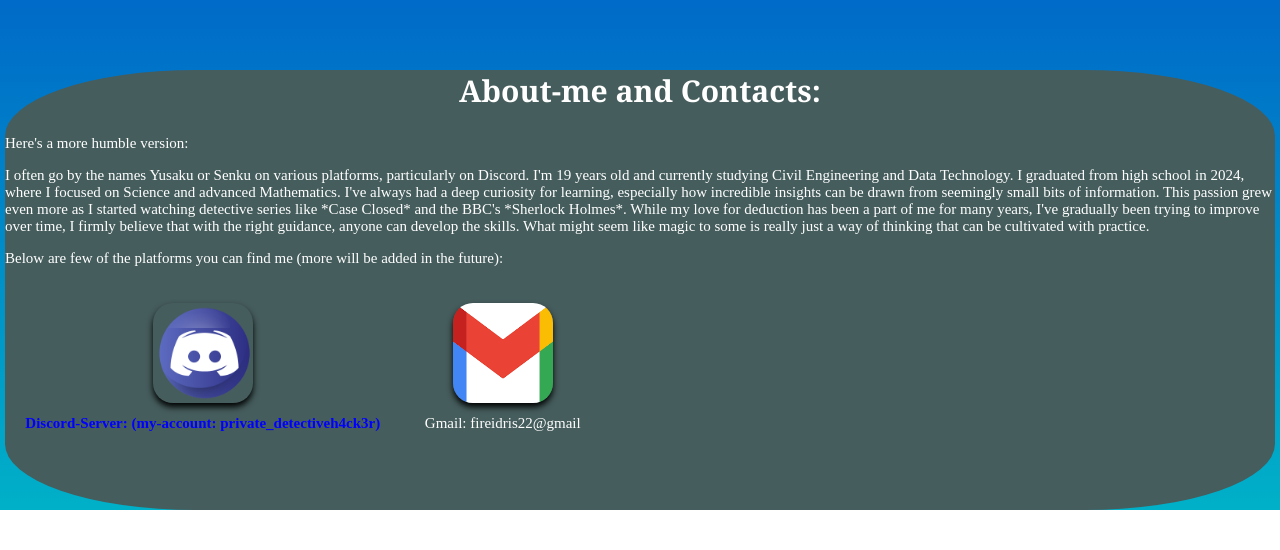
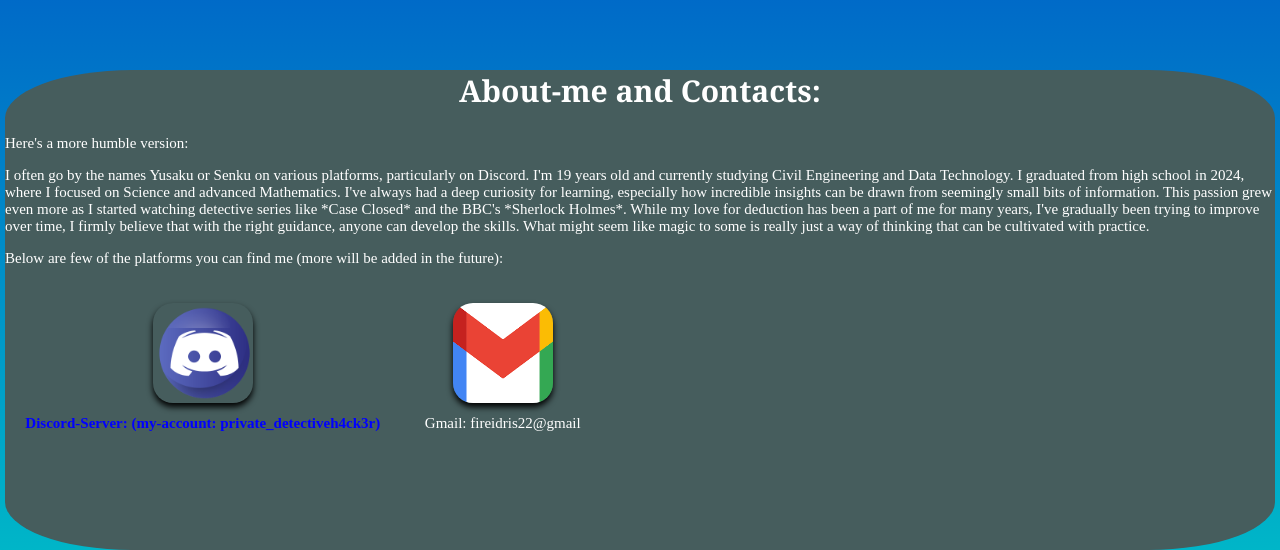
Before and after one commit to Greathack3/Main.github.io, a plain HTML site: page index.html in a window 1280 px wide. Shown: the part 2614-3164 px from the top of the page. Before the commit the page ends 3124 px from the top, so only its background shows below. Drawn offline with Linux system fonts and the light colour scheme.

Commit message:
Main.css

```diff
--- a/Main.css
+++ b/Main.css
@@ -121,8 +121,8 @@ a{
 
 .About-me {
     background-color: rgb(70, 93, 93);
-    border-radius: 15%;
-    height: 55vh;
+    border-radius: 10%;
+    height: 60vh;
     color: white;
     margin: auto 5px;
 
```
